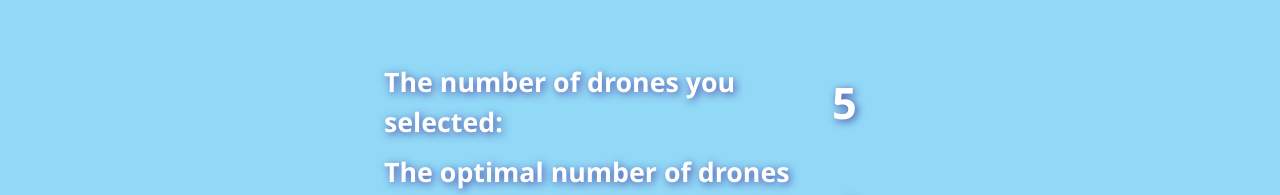
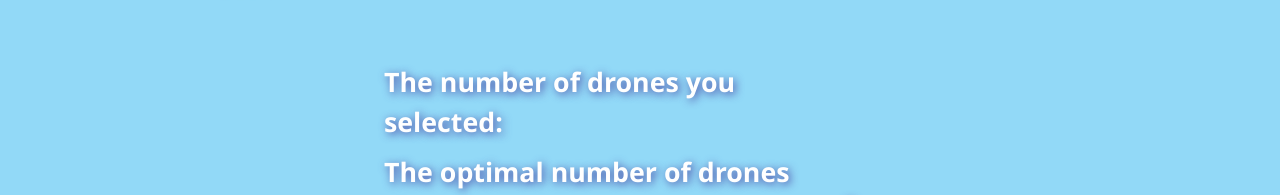
Before and after one commit to MoranLevi/Multi-Drone-Path-Planning-React-Project, a React (Create React App) app: page /#/compareNumberOfDrones in a window 1280 px wide. Shown: the part 218-413 px from the top of the page. Built offline with nearby package versions, Linux system fonts and the light colour scheme.

Commit message:
remove comment

```diff
--- a/src/components/CompareNumberOfDrones/CompareNumberOfDrones.tsx
+++ b/src/components/CompareNumberOfDrones/CompareNumberOfDrones.tsx
@@ -62,8 +62,7 @@ const CompareNumberOfDrones: FC = () => {
         <div id='CompareNumberOfDrones'>
             <div className='display-number-of-drones-selected-container'>
                 <h1 className='title-text'>The number of drones you selected:</h1>
-                <label className='number-text'>{5}</label>
-                {/* <label className='number-text'>{numberOfDrones}</label> */}
+                <label className='number-text'>{numberOfDrones}</label>
             </div>
             <div className='display-number-of-drones-optimal-container'>
                 <div className='optimal-number-title-container'>
```
